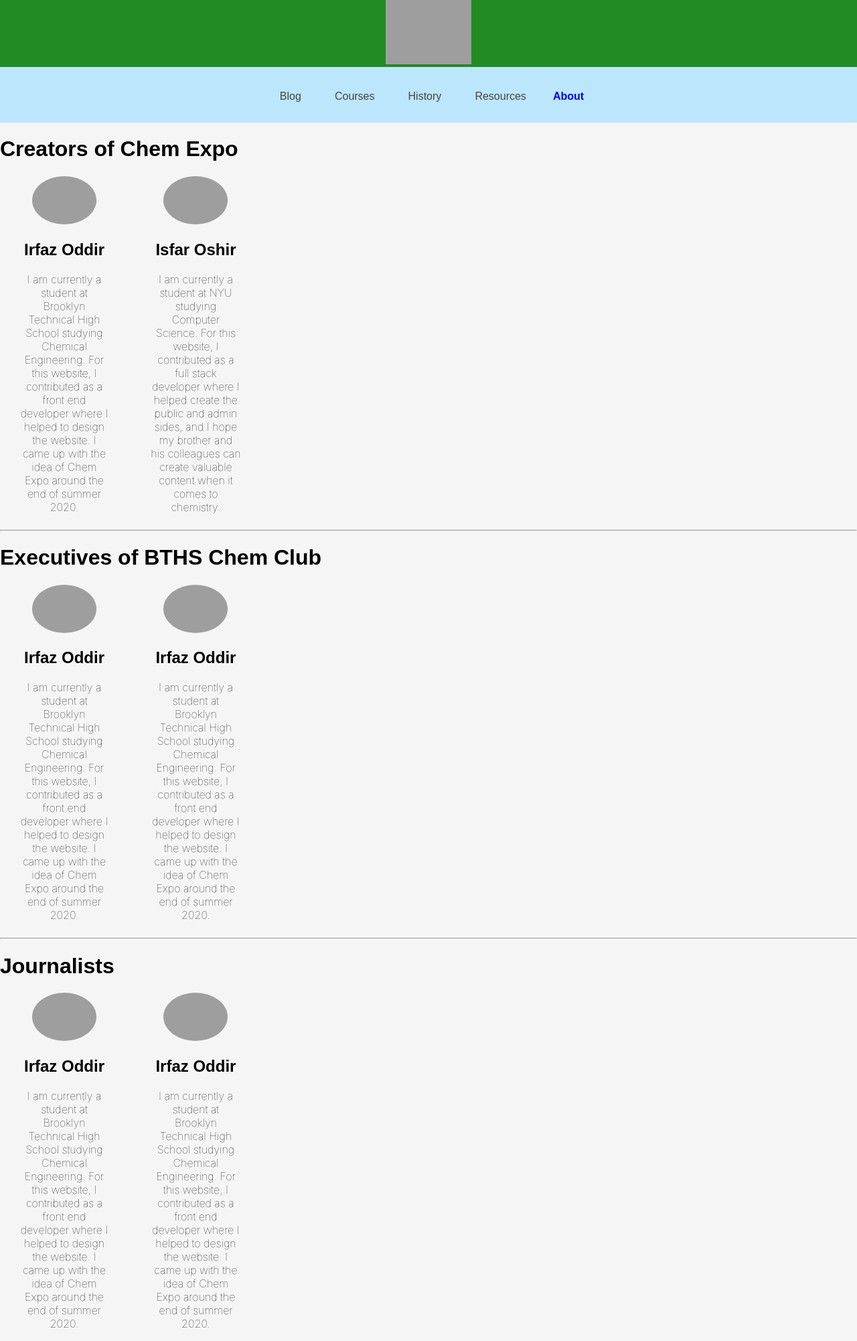
After one commit to ioddir3564/Chem-Expo, a Node project: template views/about.ejs in a window 1280 px wide. The commit adds this page. Shown: the whole page at 67% size. Run offline with Node 20 templates, Linux system fonts and the light colour scheme; the template is opened without the code that fills it, so the values that code supplies are empty; some libraries are stand-ins or nearby versions; grey boxes are pictures that could not be loaded.

Commit message:
3 ways to view

```diff
--- a/app.js
+++ b/app.js
@@ -4,6 +4,8 @@ const bodyParser = require('body-parser')
 const ejs = require('ejs')
 var session = require('client-sessions')
 const flash = require('connect-flash');
+const e = require('express')
+
 
 const app = express()
 
@@ -46,6 +48,11 @@ const connectDB = async() => {
 
 connectDB()
 
+// io.on('connection', socket => {
+//     socket.on("")
+// })
+
+
 app.get('/', function(req, res){
     var arr = []
     Post.find({}, function(err, postArr){
@@ -54,14 +61,38 @@ app.get('/', function(req, res){
         }
         else{
             arr = postArr
+            var index =
             res.render('index', {arr: arr});
         }
     })
 
 })
 
+app.get('/external', function(req, res){
+    const id = req.query.ID
+    Post.findOne({_id : id}, function(err, foundPost){
+        if (err){
+            console.log(err);
+        }
+        else{
+            if (foundPost){
+                const post = foundPost
+                res.render("external", {post: post})
+            }
+        }
+    })
+})
+
 app.get('/history', function(req, res){
     res.render("history")
+})
+
+app.get('/resources', function(req, res){
+    res.render("resources")
+})
+
+app.get('/about', function(req, res){
+    res.render("about")
 })
 
 app.get('/admin', function(req,res){
--- /dev/null
+++ b/public/about.css
@@ -0,0 +1,99 @@
+body {
+    margin: 0;
+    background: #F5F5F5;
+    font-family: 'Work Sans', sans-serif;
+    font-weight: 300;
+    overflow-x: hidden;
+  }
+  html {
+    width: 100%;
+    height: 100%;
+  }
+
+  .logo {
+    width: 10%;
+
+  }
+
+  .wrapper {
+    width: 100%;
+    background: #228B22;
+    text-align: center;
+  }
+
+
+header {
+    /* background: #3CB371; */
+    height: auto;
+    text-align: center;
+
+  }
+
+  .container {
+    width: 100%;
+    background: #BCE6FB;
+
+  }
+
+  .person{
+      display: inline-block;
+      width: 15%;
+      height: auto;
+      text-align: center;
+  }
+
+  .image {
+      border-radius: 50%;
+      width: 50%;
+      height: auto;
+  }
+
+  .description {
+      font-size: medium;
+      margin-left: auto;
+      margin-right: auto;
+      font-weight: lighter;
+      font-family: -apple-system, BlinkMacSystemFont, sans-serif;
+      width: 70%;
+  }
+
+  #current {
+    /* border: solid black;
+    border-radius: 5px; */
+    font-weight: bold;
+    text-decoration: none;
+    /* background-color: red; */
+  }
+  .sticky {
+    position: fixed;
+    top: 0;
+    width: 100%;
+  }
+
+  nav ul {
+    margin: 0;
+    width: 100%;
+    padding: 0;
+    list-style: none;
+  }
+
+  nav li {
+    display: inline-block;
+    margin: 30px 1%;
+    padding-top: 5px;
+  }
+
+  .others {
+    color: #444;
+    padding: 10px;
+    text-decoration: none;
+
+  }
+  .others:hover {
+    border: solid black;
+    border-radius: 5px;
+    border-width: 1px;
+    font-weight: bold;
+    color: white;
+    background-color: rgb(86, 195, 91);
+  }
--- a/public/index.js
+++ b/public/index.js
@@ -9,7 +9,6 @@ var sticky = navbar.offsetTop;
 
 // Add the sticky class to the navbar when you reach its scroll position. Remove "sticky" when you leave the scroll position
 function myFunction() {
-  console.log(sticky);
   if (window.pageYOffset >= sticky) {
     navbar.classList.add("sticky")
   } else {
@@ -25,6 +24,9 @@ function myFunction2(event) {
 
   var arr = []
   var word = ""
+
+  // console.log(input.value);
+  // console.log(list);
 
   // Loop through all list items, and hide those who don't match the search query
   for (var i = 0; i < input.value.length; i++){
@@ -42,15 +44,18 @@ function myFunction2(event) {
       word = ""
     }
   }
-  console.log(arr);
+  // console.log(arr);
   var arr_post = []
   var title = ""
   var content = ""
   var tup = []
   word = ""
+  console.log(list[0].childNodes);
+  console.log(list[0].childNodes[7]);
   for (var i = 0; i < list.length; i++){
-    title = list[i].childNodes[1].innerHTML.toLowerCase()
-    content = list[i].childNodes[3].innerHTML.toLowerCase()
+    title = list[i].childNodes[7].innerHTML.toLowerCase()
+    author = list[i].childNodes[9].innerHTML.toLowerCase()
+    content = list[i].childNodes[11].innerHTML.toLowerCase()
     for (var t = 0; t < title.length; t++){
       if (t == title.length-1){
         word += title[t]
@@ -59,6 +64,20 @@ function myFunction2(event) {
       }
       else if (title[t] != " "){
         word += title[t]
+      }
+      else{
+        tup.push(word)
+        word = ""
+      }
+    }
+    for (var t = 0; t < author.length; t++){
+      if (t == author.length-1){
+        word += author[t]
+        tup.push(word)
+        word = ""
+      }
+      else if (author[t] != " "){
+        word += author[t]
       }
       else{
         tup.push(word)
@@ -83,11 +102,11 @@ function myFunction2(event) {
     arr_post.push([list[i], tup])
     tup = []
 }
-  console.log(arr_post);
+  // console.log(arr_post);
   var show = []
   for (var i = 0; i < arr_post.length; i++){
     var collection = arr_post[i][1]
-    console.log(collection);
+    // console.log(collection);
       for (var j = 0; j < arr.length; j++){
       if (collection.includes(arr[j])){
         if (!show.includes(arr_post[0])){
@@ -96,7 +115,7 @@ function myFunction2(event) {
       }
     }
   }
-  console.log(show);
+  // console.log(show);
 
   for (var i = 0; i < list.length; i++){
     if (show.length == 0){
@@ -111,7 +130,15 @@ function myFunction2(event) {
   }
 }
 
+function on(index) {
+  // console.log(index);
+  document.getElementById(index).style.display = "block";
 
+}
+
+function off(index) {
+  document.getElementById(index).style.display = "none";
+}
   // console.log("-");
   // console.log(arr_post[0][1][0].innerHTML);
   // console.log("-");
--- /dev/null
+++ b/views/about.ejs
@@ -0,0 +1,101 @@
+<!DOCTYPE html>
+<html lang="en" dir="ltr">
+  <head>
+    <meta charset="utf-8">
+    <title>Chem Expo</title>
+    <link rel="stylesheet" href="about.css">
+  </head>
+  <body>
+
+<div class="wrapper">
+  <img src="Chem expo logo.png" alt="logo" class="logo">
+</div>
+
+  <header id="header1">
+    <div class="container">
+
+      <nav>
+        <ul>
+          <li><a class="others" href="/">Blog</a></li>
+          <li><a class="others" href="#">Courses</a></li>
+          <li><a class="others" href="#">History</a></li>
+          <li><a class="others" href="/resources">Resources</a></li>
+          <li><a id="current" href="#">About</a></li>
+        </ul>
+      </nav>
+
+    </div>
+
+    </header>
+
+    <div class="Creators">
+        <h1>Creators of Chem Expo</h1>
+        <div class="person">
+            <img class="image" src="irfazpic.jpg" alt="">
+            <h2>Irfaz Oddir</h2>
+            <h3 class="description">I am currently a student at Brooklyn Technical High School studying Chemical
+                Engineering. For this website, I contributed as a front end developer where I helped to design
+                the website. I came up with the idea of Chem Expo around the end of summer 2020.
+            </h3>
+
+        </div>
+        <div class="person">
+            <img class="image" src="isfarpic.jpg" alt="">
+            <h2>Isfar Oshir</h2>
+            <h3 class="description">I am currently a student at NYU studying Computer Science. For this website,
+                I contributed as a full stack developer where I helped create the public and admin sides,
+                and I hope my brother and his colleagues can create valuable content when it comes to chemistry.
+            </h3>
+        </div>
+    </div>
+
+    <hr>
+
+    <div class="Creators">
+        <h1>Executives of BTHS Chem Club</h1>
+        <div class="person">
+            <img class="image" src="irfazpic.jpg" alt="">
+            <h2>Irfaz Oddir</h2>
+            <h3 class="description">I am currently a student at Brooklyn Technical High School studying Chemical
+                Engineering. For this website, I contributed as a front end developer where I helped to design
+                the website. I came up with the idea of Chem Expo around the end of summer 2020.
+            </h3>
+
+        </div>
+        <div class="person">
+            <img class="image" src="irfazpic.jpg" alt="">
+            <h2>Irfaz Oddir</h2>
+            <h3 class="description">I am currently a student at Brooklyn Technical High School studying Chemical
+                Engineering. For this website, I contributed as a front end developer where I helped to design
+                the website. I came up with the idea of Chem Expo around the end of summer 2020.
+            </h3>
+
+        </div>
+    </div>
+
+    <hr>
+
+    <div class="Creators">
+        <h1>Journalists</h1>
+        <div class="person">
+            <img class="image" src="irfazpic.jpg" alt="">
+            <h2>Irfaz Oddir</h2>
+            <h3 class="description">I am currently a student at Brooklyn Technical High School studying Chemical
+                Engineering. For this website, I contributed as a front end developer where I helped to design
+                the website. I came up with the idea of Chem Expo around the end of summer 2020.
+            </h3>
+
+        </div>
+        <div class="person">
+            <img class="image" src="irfazpic.jpg" alt="">
+            <h2>Irfaz Oddir</h2>
+            <h3 class="description">I am currently a student at Brooklyn Technical High School studying Chemical
+                Engineering. For this website, I contributed as a front end developer where I helped to design
+                the website. I came up with the idea of Chem Expo around the end of summer 2020.
+            </h3>
+        </div>
+    </div>
+  </body>
+</html>
+
+<script src="index.js" charset="utf-8"></script>
```
Also changed, not shown: public/external.css (added, +78 -0 lines), public/styles.css (+66 -7 lines), views/external.ejs (added, +21 -0 lines), views/index.ejs (+34 -10 lines), views/resources.ejs (added, +31 -0 lines), public/irfazpic.jpg (added), public/isfarpic.jpg (added).
